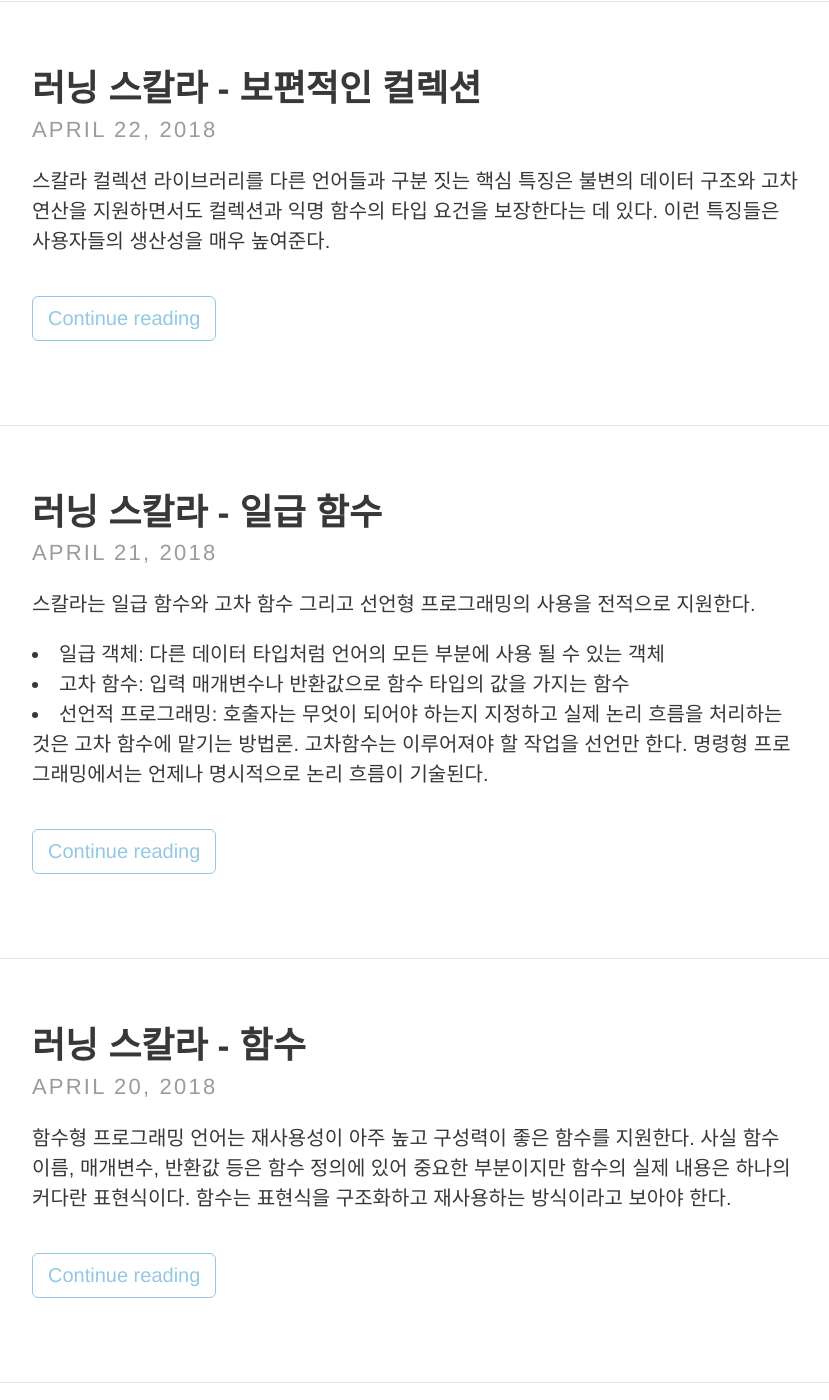
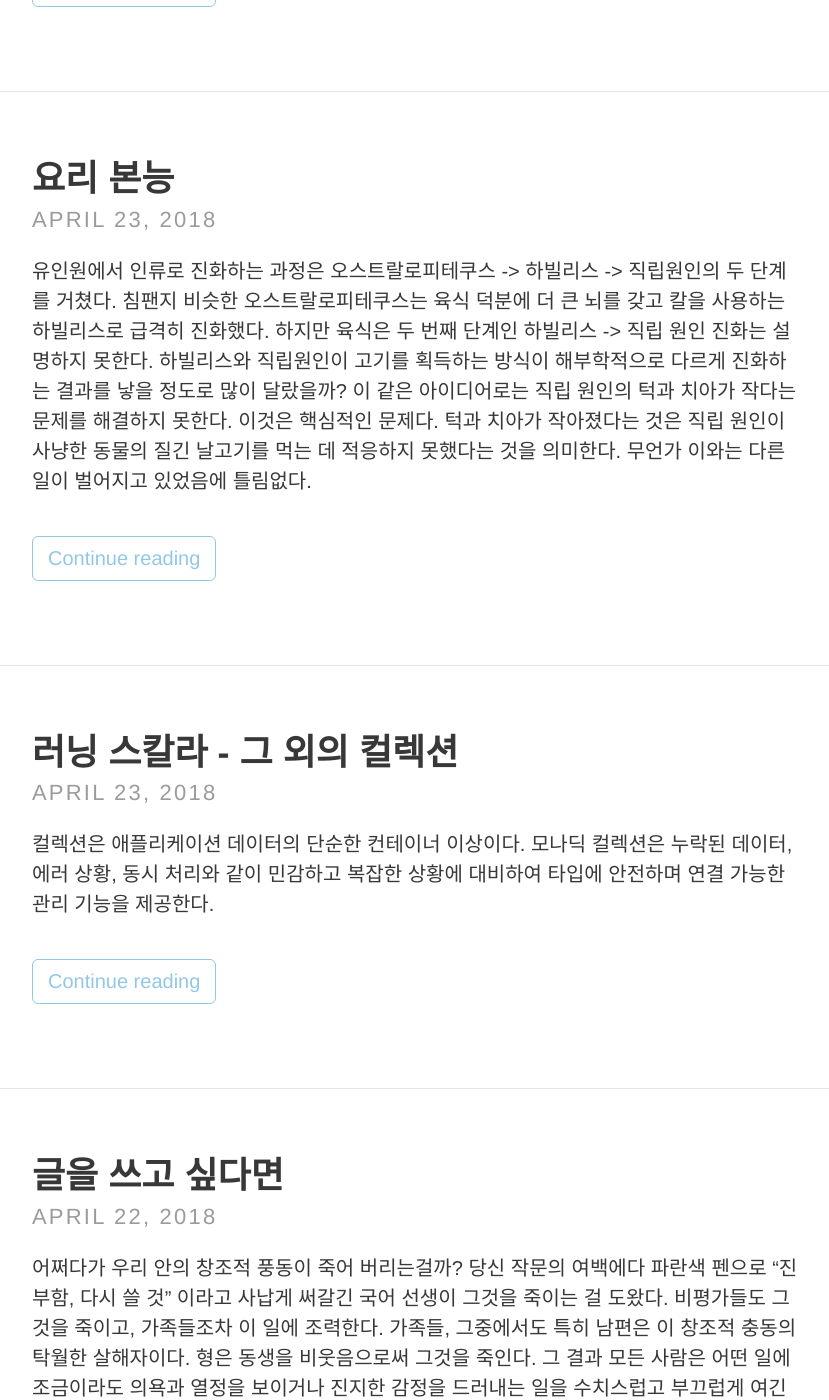
Before and after one commit to underlinee/github.io, a Jekyll site: the page built from index.html, in a window 1280 px wide and 1400 px high, scrolled down 782 px. Shown: the whole window, without its empty margins (224-1053 px from the left). Built offline with Jekyll 4.4.1, drawn with Linux system fonts in a browser that asks for light colours; nearby versions of some CDN libraries; the list of posts is cut into pages by our own code; some of the changed text lies outside the part shown.

Commit message:
book review

````diff
--- /dev/null
+++ b/_posts/2018-04-23-9788983715807.md
@@ -0,0 +1,35 @@
+---
+layout: post
+title:  "요리 본능"
+date:   2018-04-23 02:43:59
+group: 책읽고밑줄
+booklink: "http://www.aladin.co.kr/shop/wproduct.aspx?ItemId=13519739"
+bookimg: "http://image.aladin.co.kr/product/1351/97/cover/8983715804_1.jpg"
+tags: 요리본능 책
+---
+
+유인원에서 인류로 진화하는 과정은 오스트랄로피테쿠스 -> 하빌리스 -> 직립원인의 두 단계를 거쳤다. 침팬지 비슷한 오스트랄로피테쿠스는 육식 덕분에 더 큰 뇌를 갖고 칼을 사용하는 하빌리스로 급격히 진화했다. 하지만 육식은 두 번째 단계인 하빌리스 -> 직립 원인 진화는 설명하지 못한다. 하빌리스와 직립원인이 고기를 획득하는 방식이 해부학적으로 다르게 진화하는 결과를 낳을 정도로 많이 달랐을까? 이 같은 아이디어로는 직립 원인의 턱과 치아가 작다는 문제를 해결하지 못한다. 이것은 핵심적인 문제다. 턱과 치아가 작아졌다는 것은 직립 원인이 사냥한 동물의 질긴 날고기를 먹는 데 적응하지 못했다는 것을 의미한다. 무언가 이와는 다른 일이 벌어지고 있었음에 틀림없다.
+
+<br/>
+
+## 생식주의자를 찾아서
+
+2006년 고혈압 고위험군에 속하는 자원자 9명이 12일 동안 유인원처럼 식사하며 지낸 실험이 영국 BBC 방송을 통해 공개되었다. 자원자들은 영국 페인턴 동물원에 천막을 쳐서 조성한 공간에 살면서 거의 모든 식사를 날것으로 했다. 이들이 먹은 것은 후추, 멜론, 상추, 토마토, 당근, 브로콜리, 포도, 대추야자, 호두,  바나나, 복숭아등 50여종의 과일, 야채, 견과류였다. 음식 섭취량은 영양학자가 계산하여 남성은 일일 적정량인 2,300 칼로리를, 여성은 2,000 칼로리를 얻을 수 있도록 했다. 참가자들의 목표는 건강해지는 것이었다. 그런데 예상치 못한 부수효과가 나타났다. 체중이 평균 4.4킬로그램, 다시 말해서 매일 0.37킬로그램씩 줄어든 것이다.
+
+<br/>
+
+## 요리하는 유인원
+
+인간의 작은 입과 치아, 소화관은 부드럽고 열량이 높으며 섬유질의 함량이 낮고 소화가 잘되는 익힌 음식의 특성에 제대로 적응한 결과이다. 부드럽고 영양가 높은 음식을 씹는 데 입이나 치아가 클 필요는 없고, 줄어든 턱 근육은 익힌 음식을 먹기에 적합하도록 작은 힘을 내는 데 유리하다. 소화 기관의 크기가 줄어들면서 효율을 높이고 대사에 드는 에너지를 불필요하게 낭비하지 않을 수 있게 된 것이다.
+
+소화율을 연구한 결과를 보면, 인류가 익힌 녹말을 매우 효율적으로 이용한다는 사실을 알 수 있다. 일반적인 유럽식 또는 미국식 식단에 들어 있는 익힌 녹말은 회장에 도달할 즈음 95퍼센트 이상 소화된다. 이에 비해 익히지 않은 녹말 소화율은 크게 떨어진다. 밀 녹말의 경우 71 퍼센트, 감자 녹말은 51퍼센트, 플란테인 및 기타 익혀 먹는 바나나의 녹말은 48퍼센트의 소황율을 보인다. 이처럼 익히지 않은 녹말의 소화가 어렵다는 것은 다양한 식품을 대상으로 시행한 실험 결과와도 일치한다.
+
+<br/>
+
+## 음식의 선택
+
+이제 음식 평론가 마이클 폴란의 주장처럼 우리는 영양소가 아니라 진짜 음식을 고를 수 있도록 스스로를 교육시킬 때가 되었다. 폴란이 말한 진짜 음식이란 자연그대로이거나 약간만 가공한, 쉽게 알아볼 수 있고 친숙한 음식이다. 반면 영양소란 필수 지질, 아미노산, 비타민 등과 같이 눈에 보이지 않는 화학 물질로 우리가 의심해 볼 생각도 없이 믿어야 할 과학적 전문 지식의 대상이다. 음식이 가공되지 않을수록 비만 문제는 덜 심각해질 것이라는 것은 쉽게 예상할 수 있는 바이다.
+
+세계의 다른 곳에 사는 수백만명의 사람들에게는 오늘날에도 여전히 그렇지만, 한때는 어떻게 하면 익힌 음식을 충분히 얻을 것인가가 식사에 있어 가장 큰 문제였던 시기도 있었다. 하지만 풍요로운 삶을 살 수 있는 우리 행운아들에게는 도전할 방향이 바뀌었다. 이제 아주 오랜 옛날부터 의존해 온 익힌 음식을 보다 건강한 방향으로 개선할 방법을 찾아낼 때이다.
+
+<br/>
--- /dev/null
+++ b/_posts/2018-04-23-9788995912454.md
@@ -0,0 +1,31 @@
+---
+layout: post
+title:  "살 안찌고 사는 법"
+date:   2018-04-23 03:43:59
+group: 책읽고밑줄
+booklink: "http://www.aladin.co.kr/shop/wproduct.aspx?ItemId=46519187"
+bookimg: "http://image.aladin.co.kr/product/4651/91/cover/8995912456_1.jpg"
+tags: 살안찌고사는법 책
+---
+
+현대인은 역사적으로나 진화론적으로나 매우 특이한 삶을 살고 있다. 과거 귀족들이 아주 가끔식 먹던 풍성한 식사를 거의 매일하고 있으니 말이다. 이처럼 귀족들이 먹던 풍성한 식사의 결과는 의학서적이나 각종 예술작품에 잘 묘사되어 있다. 고급스런 복장을 입은 귀족들은 대부분 피둥피둥 살이 쪄 있는데, 이것은 그들이 운동이나 노동을 하지 않고 과식을 한 나머지 병색이 드러나 있음을 그대로 증명하는 것이다. 나는 누구누구를 도덕적으로 비난하려는 것이 아니다. 분명하게 말하겠다. 몸을 움직이지 않고, 녹말성분이 없고 지방이 풍부한 식사는 인간의 건강을 망가뜨린다. 우리 인간은 그런 종류의 식사를 하도록 진화론적으로 설계되어 있지 않다. 이것이 핵심이다.
+
+<br/>
+
+## 배고파서 먹는 것은 너무 당연하다.
+
+아주 명백하게 우리 인간은 무의식적으로 공기와 물을 적절히 마시고 있다. 그렇다면 왜 우리는 음식은 '과식'하게 되는 것일까? 목구멍으로 음식을 넣을 때마다 숫자를 세면서도 비만과 각종 병으로 신음하는 이유는 무엇일까? 식욕이라는 것이 잘못 설계되고 잘못 진화된 것일까? 혹시 식욕과 다른 무엇이 잘못 섞여 있는 것은 아닐까? 분명히 말하지만 식욕이 문제가 되는 것은 아니다. 숨을 쉬고 물을 마시는 것처럼 아주 당연한 것이지 그 이상도 이하도 아니다. 숨을 쉬고 물을 마시는 것처럼 배가 고파서 음식을 먹는 것은 너무나 당연한 생리적 현상이다. 문제는 '우리가 무엇을 먹는가.' 하는 것이다.
+
+<br/>
+
+## 설탕에 중독되는 이유
+
+지방과 단백질이 많은 음식을 먹고 난 후에 설탕이 듬뿍 든 디저트와 스낵을 먹는 것은 매우 신나는 일이다. 마치 풀장에서 오랫동안 잠수했다가 처음으로 고개를 내밀고 선선한 공기를 마시는 느낌이 들 것이다. 애연가들도 아침에 일어나서 처음으로 피는 담배를 가장 맛있다고 한다. 나는 왜 사람들이 초콜릿이나 아이스크림에 중독되는지 이해할 수 있다. 탄수화물이 거의 없는 음식을 먹은 후에 정제된 설탕음식을 먹는 쾌감은 중독된 사람에게 마약을 주는 것과 별로 다를 것이 없다.
+
+<br/>
+
+## 그러면 영양실조에 걸리지 않나요.
+
+이 책을 읽고 있는 당신은 당연히 이런 말을 할 것이다. "그러면 영양실조에 걸리지 않나요." 우리는 과거에도 그랬던 것처럼 지금도 우리는 사고를 조종당하면서 살고 있다. 상업자본주의의 '균형이 잡힌 식단'과 '편식하지 않고 아무거나 잘 먹는 어린이'라는 마케팅 메시지에 의해서다. 그러나 대중에게 알려지지 않고 있는 (알려지기를 원하지 않는 세력에 의해) 수많은 연구결과는 분명하게 이를 증명하고 있다.. 한 가지 녹말음식에 과일 한 알과 채소 한 접시면 영양분이 차고 넘친다고 말이다. 성인뿐만 아니라 어린이에게도, 그정도의 식단이면 단백질과 지방과 비타민과 미네랄이 너무도 충분하다고 말이다. 심지어 아주 단순한 녹말음식만을로도 영양분이 충분하다는 연구결과는 차고도 넘친다.
+
+<br/>
--- /dev/null
+++ b/_posts/2018-04-23-9791185890791.md
@@ -0,0 +1,145 @@
+---
+layout: post
+title:  "러닝 스칼라 - 그 외의 컬렉션"
+date:   2018-04-23 00:01:01
+group: 책읽고밑줄
+booklink: "http://www.aladin.co.kr/shop/wproduct.aspx?ItemId=107218117"
+bookimg: "http://image.aladin.co.kr/product/10721/81/cover/k012530750_1.jpg"
+tags:	러닝스칼라 Scala
+---
+
+컬렉션은 애플리케이션 데이터의 단순한 컨테이너 이상이다. 모나딕 컬렉션은 누락된 데이터, 에러 상황, 동시 처리와 같이 민감하고 복잡한 상황에 대비하여 타입에 안전하며 연결 가능한 관리 기능을 제공한다.
+
+<br/>
+
+## 가변적인 컬렉션
+상태가 바뀌지 않는 데이터 구조를 사용하는 것이 더 안전하지만 함수 내에서만 사용하는 가변적인 데이터 구조 또는 반환하기 전에 불변의 데이터로 바꿀 가변 데이터를 생성하는 것은 안전하다고 여긴다. collection.mutable.Buffer 타입은 범용적인 가변 시퀀스다. List, Map, Set은 모두 toBuffer 메소드를 이용하여 Buffer로 변환할 수 있다.
+
+```scala
+scala> val m = Map("A" -> 1, "B" ->2)
+m: scala.collection.immutable.Map[String,Int] = Map(A -> 1, B -> 2)
+
+scala> val b = m.toBuffer
+b: scala.collection.mutable.Buffer[(String, Int)] = ArrayBuffer((A,1), (B,2))
+
+scala> b trimStart 1
+scala> b += ("C" -> 3)
+res1: b.type = ArrayBuffer((B,2), (C,3))
+
+scala> val n = b.toMap
+n: scala.collection.immutable.Map[String,Int] = Map(B -> 2, C -> 3)
+```
+
+버퍼의 유일한 단점은 너무 광범위하게 적용될 수 있다는 것이다. Builder는 Buffer를 단순화한 형태로 컬렉션을 생성하고 추가 연산만 지원하도록 제한되어 있다. 만일 불변 컬렉션으로 전환하기 위해 가변적인 데이터를 사용한다면 Builder를 사용하는 것이 낫다.
+
+<br/>
+
+## 스트림
+Seq는 모든 시퀀스의 루트 타입으로 List같은 연결리스트와 Vector 같이 색인 리스트를 포함한다. 스트림은 시퀀스 타입 중 하나로 매우 유용한 컬렉션이다.
+Stream 은 하나 또는 그 이상의 시작 요소들과 재귀 함수로 생성되는 지연 컬렉션이다. 스트림의 구성 요소들은 최초로 접근될 때 컬렉션에 추가된다.
+
+```scala
+scala> def inc(i: Int): Stream[Int] = Stream.cons(i, inc(i+1))
+inc: (i: Int)Stream[Int]
+
+
+scala> val s = inc(1)
+s: Stream[Int] = Stream(1, ?)
+
+scala> val l = s.take(5).toList
+l: List[Int] = List(1, 2, 3, 4, 5)
+
+scala> s
+res0: Stream[Int] = Stream(1, 2, 3, 4, 5, ?)
+```
+
+Stream을 생성하는데 사용된 재귀함수에서 중요한 부분은 새로운 스트림의 헤드 값을 정의하는 것이다. 한정된 스트림은 다음과 같이 만들 수 있다.
+
+```scala
+def to(head: Char, end: Char): Stream[Char] = (head > end) match {
+  case true => Stream.Empty
+  case false => head #:: to((head+1).toChar, end)
+}
+to: (head: Char, end: Char)Stream[Char]
+
+scala> val hexChars = to('A', 'F').take(20).toList
+hexChars: List[Char] = List(A, B, C, D, E, F)
+```
+
+<br/>
+
+## 모나딕 컬렉션
+모나딕은 하나 이상의 요소를 포함할 수 없는 컬렉션이다. 그리스 어원으로 하나의 단위를 의미하며, 연산 체인에서 단일 링크를 뜻한다.
+
+<br/>
+
+### Option
+Option 타입은 단일 값의 존재 또는 부재를 나타낸다. 일부 개발자들은 Option을 null의 안전한 대체제 혹은 연산 체인을 만드는 더 안전한 방법으로 본다. Option 컬렉션에 감싸여 있다는 것은 유효한 결과를 반환하지 못할 수도 있음을 의미한다.
+
+```scala
+scala> val words = List("risible", "scavenger", "gist")
+words: List[String] = List(risible, scavenger, gist)
+
+scala> val lowercase = words find (w => w==w.toLowerCase)
+lowercase: Option[String] = Some(risible)
+
+scala> val exactSize = lowercase filter (_.size > 15) map (_.size)
+exactSize: Option[Int] = None
+```
+
+resible에 filter가 적용되지 않으므로 None이 반환되는데, 뒤이어 나오는 None에 대한 연산은 어떤 영향도 주지 않고 다시 None을 반환한다. Option 에서 잠재적인 값을 추출하는 연산은 다음과 같다.
+
+```scala
+- fold : option.fold(-1)(x =>x) // none이면 시작값을 반환
+- getOrElse : option getOrElse 5 // none이면 매개변수를 반환
+- orElse: option orElse doSomething //none 이면 doSometing을 실행
+- match: option match { case Some(x) => x; case None => -1}
+```
+<br/>
+
+### Try
+Try는 에러 처리를 컬렉션 관리로 바꿔 놓는다. 함수가 성공적으로 실행되었다면 함수의 결괏값을 아니면 에러를 반환한다. 스칼라는 try {} catch {}. 블록을 지원하지만 Try 블록이 더 안전하고 표현력있다.
+
+```scala
+scala> val t1 = util.Try { throw new Exception("error!") }
+t1: scala.util.Try[Nothing] = Failure(java.lang.Exception: error!)
+
+scala> val t2 = util.Try { println("success") }
+success
+t2: scala.util.Try[Unit] = Success(())
+
+scala> val t2 = util.Try { "success" }
+t2: scala.util.Try[String] = Success(success)
+```
+
+애플리케이션에서 적절한 에러 처리 방식을 선택하는 것이 맥락에 따라 달라진다. Try를 이용한 에러 처리 메소드는 다음과 같다.
+
+```scala
+- flatMap: t flatMap { _ => trySome } } // Success인 경우 Try 반환하는 함수 호출
+- foreach: t foreach( x => println("success" + x)) // Success인 경우 실행
+- getOrElse: t getOrElse 0 // Failure 이면 매개변수 반환
+- orElse: t orElse trySome // Failure인 경우 Try 반환하는 함수 호출
+- toOption: t.toOption // try를 옵션으로 전환
+- map: t map (_ * 2) //Success 인 경우 내장된 값에 매핑하는 함수 호출
+- match: t match {…}
+- 아무일도 하지 않음: 호출 스택을 타고 전파되도록 둠
+```
+
+<br/>
+
+### 퓨처
+퓨처는 백그라운드 작업을 개시하는 모나드다. Option, Try와 같이 잠재적 값을 나타내지만, 백그라운드 작업이 진행 중인 경우 바로 사용하지 못한다.
+
+퓨처가 완료된 다음 실행될 함수에 결괏값을 전달하여 연결할 수 있는데 이때 퓨처는 util.Try를 반환한다. 실패한 경우 추가적인 연산은 실행되지 않는다. 비동기식 퓨처 연산을 처리하는 방법은 다음과 같다.
+```scala
+- fallbackTo: f1 fallbackTo f2 // 첫번째가 성공적이지 않다면 두번째 호출
+- flatMap: f1.flatMap(int => f2()) // 첫번째가 성공적이면 두번째 호출
+- map: f map ( _ *2 ) // 퓨처가 성공적이면 해당 함수 호출
+- onComplete: f onComplete { …  } // 퓨처 완료 후 결과를 포함한 Try 이용하여 호출
+- onFailure: f onFailure { … }
+- onFailure: f onSuccess { … }
+- Future.sequence: Future sequence List(f1, f2) // 주어진 시퀀스에서 퓨처를 병행 실행
+```
+백그라운드 스레드가 완료되기를 기다려야 하는 상황이 있다. 이때는 concurrent.Await.result()를 사용한다. 퓨처가 시간내에 완료되지 않으면 TimeoutException이 발생한다
+
+<br/>
--- /dev/null
+++ b/_posts/2018-04-23-9791186846087.md
@@ -0,0 +1,35 @@
+---
+layout: post
+title:  "글을 쓰고 싶다면"
+date:   2018-04-22 01:43:59
+group: 책읽고밑줄
+booklink: "http://www.aladin.co.kr/shop/wproduct.aspx?ItemId=95069724"
+bookimg: "http://image.aladin.co.kr/product/9506/97/cover/k842535836_1.jpg"
+tags: 글을쓰고싶다면 책
+---
+
+어쩌다가 우리 안의 창조적 풍동이 죽어 버리는걸까? 당신 작문의 여백에다 파란색 펜으로 "진부함, 다시 쓸 것" 이라고 사납게 써갈긴 국어 선생이 그것을 죽이는 걸 도왔다. 비평가들도 그것을 죽이고, 가족들조차 이 일에 조력한다. 가족들, 그중에서도 특히 남편은 이 창조적 충동의 탁월한 살해자이다. 형은 동생을 비웃음으로써 그것을 죽인다. 그 결과 모든 사람은 어떤 일에 조금이라도 의욕과 열정을 보이거나 진지한 감정을 드러내는 일을 수치스럽고 부끄럽게 여긴다.
+
+<br/>
+
+## 상상력은 천천히, 조용히 온다
+우리가 늘 활기차고 적극적이어야 한다는 생각은 아주 잘못된 것이다. 버나드 쇼에 따르면 나폴레옹이 언제나 십여 명의 장관과 부관들에게 이미 결정된 내용을 큰소리로 외쳐댔다는 풍문은 사실이 아니며, 오히려 그는 여러 달 동안 뭉그적거렸다고 한다. 물론 이것이 사실이다. 이것이 똑똑하고 열정적이며 지체하지 않고 추진력 있는 사람들이 그토록 자주 "나는 창조적이지 않다'고 말한 이유이기도 하다. 그들은 창조적이지만, 꽤 긴 시간 게으르고 빈둥대고 혼자 있어야만 한다. 마치 강둑에서 낚시를 하는 사람처럼 나태하게, 고요히 바라보고 생각에 잠기며, 늘 의지적이지는 않게 지내야 한다. 이 조용한 관망과 사고가 바로 상상력이다.
+
+당신이 의지적으로 작정하고 덤빌 때, 실은 그 일을 하지 못하리라는 상상의 공포를 드러내는 것이다. 당신이 그 일을 하리라는 것을 확신한다면 당신은 행복한 미소를 띠고서 유유히 착수할 것이다. 하지만 이런 공포는 당장 나타나는 당신은 몇 주일 혹은 몇 년 동안 완전한 슬럼프에 빠진다. 당신이 그토록 겁내던 일이고, 따라서 다시 당신은 작정하고 덤벼든다.
+
+<br/>
+
+## 예술은 감염이다
+
+톨스토이는 "예술이란 무엇인가?" 라는 유명한 수필에서 이렇게 말했다. "예술은 감염이다" 예술가가 어떤 감정을 느끼고 그것을 표현한다. 그러면 그 감정은 다른 사람들을 감염시켜 그들도 그런 감정을 갖게 된다는 것이다. 그러므로 감염은 즉각적이어야 하며 그렇지 않다면 그것은 예술이 아니다. 만약 당신이 어떤 그럼 앞에서 혹은 책 한권을 두고 전전긍긍하고 당황스러워 한다면, 또 그것을 좋아하려고 무진장 애를 써야 한다면, 그리고 그 작품에 관한 수많은 박식한 비평들을 읽고 나서야 마침내 " 그래 이제 나는 그걸 정말로 이해하기 시작했고 얼마나 근사한 작품인지 알게 되었어! 그건 진짜 예술이야!"라고 말한다면 그것은 예술이 아니다.
+
+위대한 예술은 톨스토이에 따르면 자기 시대의 삶에 대해 가장 숭고한 인식을 지닌 위대한 인간이 자기가 느끼는 바를 말할 때 탄생한다. 그러면 그 감염은 보편적이다. 즉 누구나 그것을 즉각 이해한다.
+
+<br/>
+
+## 무턱대도, 저돌적으로, 충동적으로, 정직하게 일기를 쓰라
+아주 부주의해져라. 그때그때 생각난 것들을 최대한 빨리 종이에 써라. 이렇게 함으로써 당신은 의무적이거나 지루한 것을 쓰지 않게 될 것이다. 그렇게 한다면 정치연설을 하거나 경제논문을 쓸 때처럼 지나치게 장황한 설명을 하지 않게 된다. 비록 서툴고 급하고 무례할망정 핵심으로 곧장 들어가게 된다. 저 지나치게 많은 설명들! 그것이 바로 모든 지루함의 비밀이다. 그것 때문에 작가인 당신은 수많은 단어들을 동원해서 더디고 힘들게 써내려가겠지만 독자는 단번에 그 의미를 이해하고는 참지 못하는 것이다. "그래, 그래요, 제발 빨리 좀 진행하라고요! 알았다고요. 무슨 말인지 이해했어요! 제발 다음으로 넘어가줘요."
+
+흥미로움의 비밀은 단순하다. 독자의 마음이 받아들일 수 있을 만큼 아주 빨리 진행시키는 것이다. 작가와 독자는 똑같은 속도로 가야한다. 그러므로 자신의 글을 스스로에게 큰소리로 읽어주면 도움이 될 것이다. 자신의 목소리가 질질 끄는 느낌이 들거든 그 부분을 삭제하라.
+
+<br/>
--- a/bookshelf.html
+++ b/bookshelf.html
@@ -83,7 +83,24 @@ title: bookshelf
       <img style="width:100%" src="http://image.aladin.co.kr/product/11380/17/cover/k082531596_1.jpg"/>
     </a>
   </li>
+  <li class="book-card">
+    <a href="tags.html#글을쓰고싶다면">
+      <img style="width:100%" src="http://image.aladin.co.kr/product/9506/97/cover/k842535836_1.jpg"/>
+    </a>
+  </li>
+  <li class="book-card">
+    <a href="tags.html#요리본능">
+      <img style="width:100%" src="http://image.aladin.co.kr/product/1351/97/cover/8983715804_1.jpg"/>
+    </a>
+  </li>
+  <li class="book-card">
+    <a href="tags.html#살안찌고사는법">
+      <img style="width:100%" src="http://image.aladin.co.kr/product/4651/91/cover/8995912456_1.jpg""/>
+    </a>
+  </li>
+
 </ul>
+
 
 <script>
   window.store = {
````
